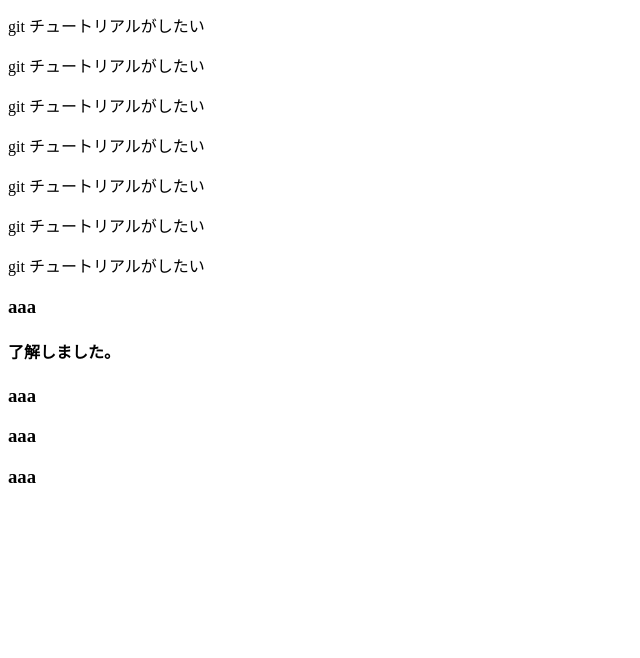
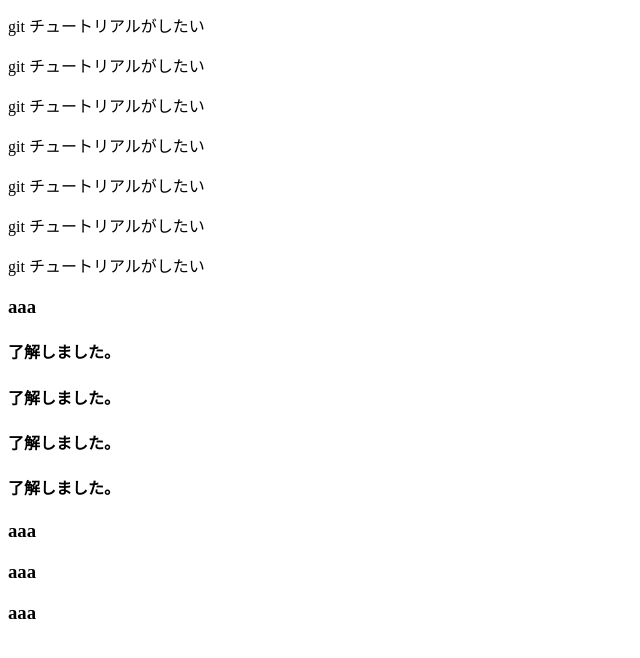
Before and after one commit to Takumi-Tajima/git_tutorial, a plain HTML site: page index.html in a window 1280 px wide. Shown: the part 102-760 px from the top of the page, without its empty margins (0-640 px from the left). Drawn offline with Linux system fonts and the light colour scheme.

Commit message:
second commit

```diff
--- a/index.html
+++ b/index.html
@@ -9,6 +9,9 @@
 <p>git チュートリアルがしたい</p>
 <h3>aaa</h3>
 <h4>了解しました。</h4>
+<h4>了解しました。</h4>
+<h4>了解しました。</h4>
+<h4>了解しました。</h4>
 <h3>aaa</h3>
 <h3>aaa</h3>
 <h3>aaa</h3>
```
